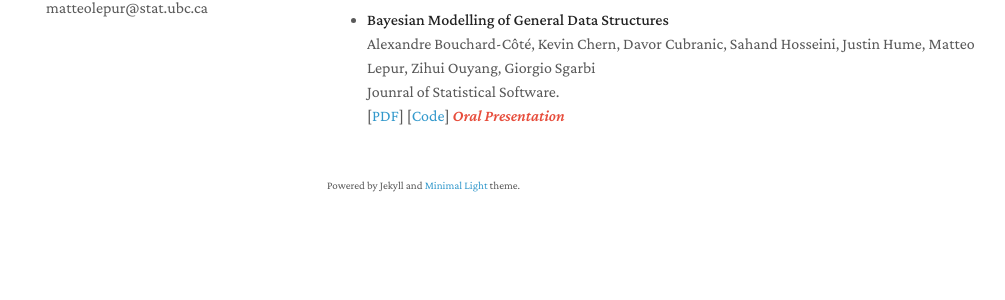
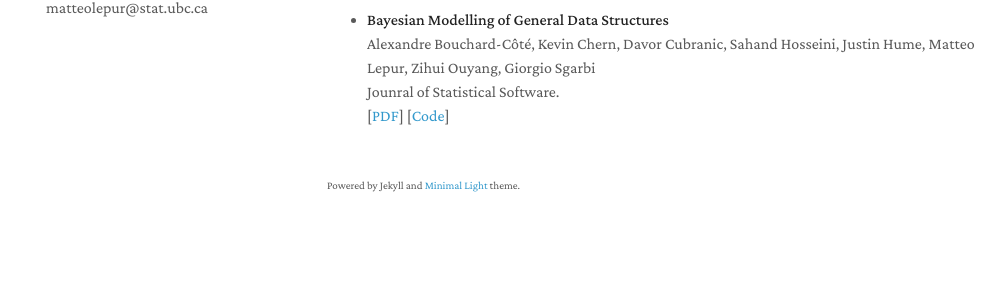
Before and after one commit to matteolepur/matteolepur.github.io, a Jekyll site: the page built from index.md, in a window 1280 px wide. Shown: the part 298-598 px from the top of the page, without its empty margins (143-1148 px from the left). Built offline with Jekyll 4.4.1, drawn with Linux system fonts in a browser that asks for light colours; nearby versions of some CDN libraries; a style sheet for code colours, icons or effects is not loaded; our own code applies the rules of GitHub Pages for plain Markdown files.

Commit message:
Update index.md

```diff
--- a/index.md
+++ b/index.md
@@ -18,4 +18,4 @@ I am a Ph.D. student at the University of British Columbia in the Department of
   <br>
   Jounral of Statistical Software.
   <br>
-  [[PDF](https://arxiv.org/pdf/1912.10396.pdf)] [[Code](https://github.com/UBC-Stat-ML/blangSDK)] <strong><i style="color:#e74d3c">Oral Presentation</i></strong>
+  [[PDF](https://arxiv.org/pdf/1912.10396.pdf)] [[Code](https://github.com/UBC-Stat-ML/blangSDK)]
```
